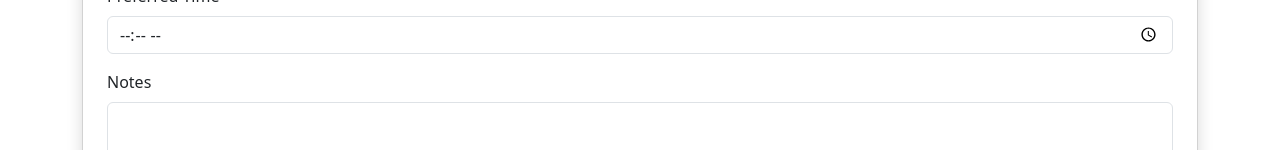
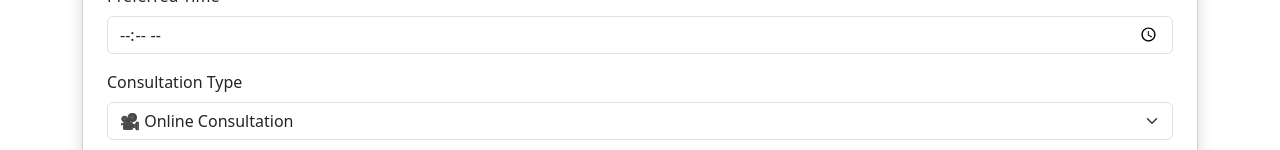
Before and after one commit to TALEBAMRO/medical-consultation-platform, a React (Vite) app: page /appointment/1 in a window 1280 px wide. Shown: the part 802-952 px from the top of the page. Built offline with nearby package versions, Linux system fonts and the light colour scheme; sample sign-in values are in the browser's storage.

Commit message:
Update README with new project features

```diff
--- a/src/pages/Appointment.jsx
+++ b/src/pages/Appointment.jsx
@@ -11,6 +11,7 @@ function Appointment () {
         date: "",
         time: "",
         notes: "",
+        type: "Online",
     });
 
     const [success, setSuccess] = useState(false);
@@ -46,6 +47,10 @@ function Appointment () {
                 appointments.push({
                     doctorName: doctor?.name,
                     doctorSpecialty: doctor?.specialty,
+                    meetingLink:
+                        formData.type === "Online"
+                            ? "https://meet.google.com/"
+                            : "",
                     ...formData,
                 });
 
@@ -118,6 +123,13 @@ function Appointment () {
                         <strong>Time:</strong>{formData.time}
                     </p>
 
+                    <p>
+                            <strong>Consultation Type:</strong> {" "}
+                            {formData.type === "Online"
+                                ? "🎥 Online Consultation"
+                                : "🏥 In-Person Visit" }
+                    </p>
+
                     {formData.notes && (
                         <p>
                             <strong>Notes:</strong>{formData.notes}
@@ -168,6 +180,25 @@ function Appointment () {
 
                     <div className="mb-3">
                         <label className="form-label">
+                            Consultation Type
+                        </label>
+                        <select
+                            className="form-select"
+                            name="type"
+                            value={formData.type}
+                            onChange={handleChange}
+                        >
+                            <option value="Online">
+                                🎥 Online Consultation
+                            </option>
+                            <option value="In-Person">
+                                🏥 In-Person Visit
+                            </option>
+                        </select>
+                    </div>
+
+                    <div className="mb-3">
+                        <label className="form-label">
                             Notes
                         </label>
 
--- a/src/pages/Home.jsx
+++ b/src/pages/Home.jsx
@@ -1,4 +1,5 @@
 import home from "../assets/images/home.avif";
+import {Link} from "react-router-dom"
 
 function Home() {
     return (
@@ -17,13 +18,13 @@ function Home() {
                         and receive professional medical consultations online.
                     </p>
 
-                    <button className="btn btn-primary btn-lg me-3">
-                        Find Doctors
-                    </button>
+                    <Link to="/doctors" className="btn btn-primary me-3">
+                    Find Doctors
+                    </Link>
 
-                    <button className="btn btn-primary btn-lg me-3">
+                    <a href="#services" className="btn btn-outline-primary">
                         Learn More
-                    </button>
+                    </a>
                 </div>
 
                 <div className="col-lg-6 text-center">
@@ -36,7 +37,7 @@ function Home() {
             </div>
         </section>
 
-        <section className="container py-5">
+        <section id="services" className="container py-5">
             <h2 className="text-center page-title mb-5">
                 Our Services
             </h2>
@@ -47,7 +48,7 @@ function Home() {
                         <div className="card-body text-center">
                             <h4>Online Consultation</h4>
                             <p className="text-muted">
-                                Consult doctors remotely from anywhere
+                                Connect with experienced healthcare professionals through secure virtual consultations from the comfort of your home.
                             </p>
                         </div>
                     </div>
@@ -59,7 +60,7 @@ function Home() {
                             <h4>Appointment Booking</h4>
 
                             <p className="text-muted">
-                                Schedule appointments quickly and easily.
+                                Book appointments with your preferred doctors quickly and efficiently using our easy-to-use scheduling system.
                             </p>
                         </div>
                     </div>
@@ -71,7 +72,7 @@ function Home() {
                             <h4>Medical Records</h4>
 
                             <p className="text-muted">
-                                Access your medical information securely.
+                                Access and manage your medical information securely anytime, ensuring continuity of care and convenience.
                             </p>
                         </div>
                     </div>
--- a/src/pages/MyAppointments.jsx
+++ b/src/pages/MyAppointments.jsx
@@ -67,12 +67,32 @@ function MyAppointments() {
                                         <strong>Time:</strong>{" "}
                                         {appointment.time}
                                     </p>
+                                    <p>
+                                        <strong>Type:</strong>{" "}
+                                        {appointment.type === "Online"
+                                            ? "🎥 Online Consultation"
+                                            : "🏥 In-Person Visit"}
+                                    </p>
 
                                     {appointment.notes && (
                                         <p>
                                         <strong>Notes:</strong>{" "}
                                         {appointment.notes}
                                     </p>
+                                    )}
+
+                                    {appointment.type === "Online" ? (
+                                        <a
+                                            href={appointment.meetingLink}
+                                            target="_blank"
+                                            rel="noreferrer"
+                                            className="btn btn-success btn-sm mt-3 me-2">
+                                                🎥 Join Consultation
+                                            </a>
+                                    ) : (
+                                        <button className="btn btn-outline-primary btn-sm mt-3 me-2" disabled>
+                                            In-Person Visit
+                                        </button>
                                     )}
 
                                     <button className="btn btn-danger btn-sm mt-3"
```
Also changed, not shown: 1 other file (tests, documents, lock files or other folders).
